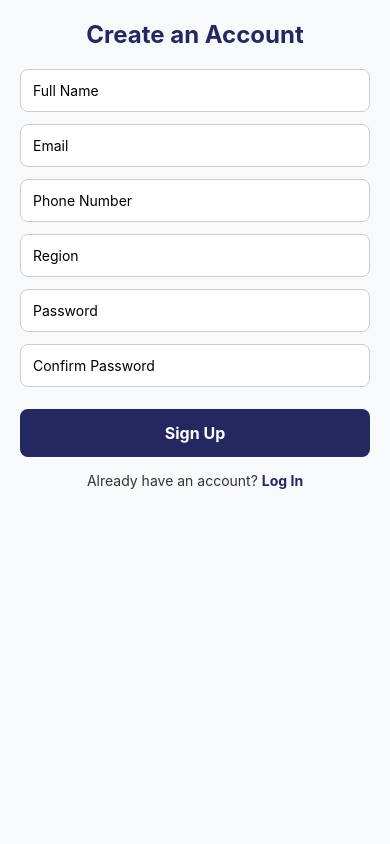
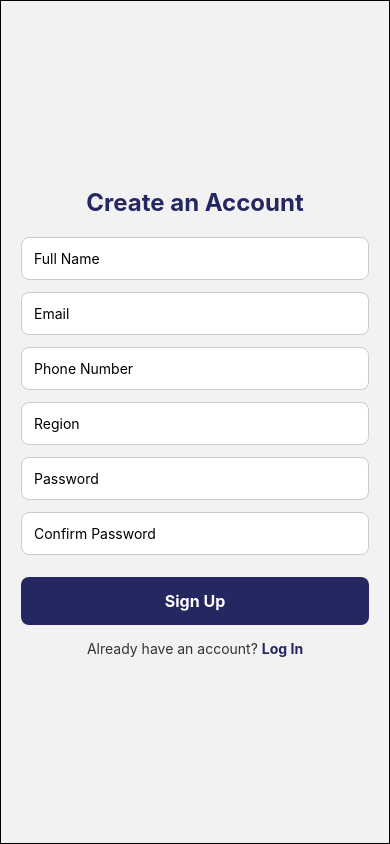
Before and after one commit to Sabelo-22/time_management, a React Native app in the folder MyProject/: screen /Signup in a window 390 px wide. Built offline with nearby package versions, Linux system fonts and the light colour scheme.

Commit message:
Adjusted login, signup and home page layout

```diff
--- a/MyProject/src/screens/DashbaordView.js
+++ b/MyProject/src/screens/DashbaordView.js
@@ -67,10 +67,11 @@ const DashboardView = () => {
   };
 
   return (
-    <SafeAreaView style={styles.safeArea}>
+
       <View style={styles.container}>
         {/* Notifications */}
         <Text style={styles.sectionTitle}>Notifications</Text>
+        <View>
         <FlatList
           data={notifications}
           keyExtractor={(item) => item.id}
@@ -87,6 +88,8 @@ const DashboardView = () => {
             </View>
           )}
         />
+        </View>
+
         <TouchableOpacity style={styles.viewMoreButton}>
           <Text style={styles.viewMoreButtonText}>View More Notifications</Text>
         </TouchableOpacity>
@@ -141,20 +144,20 @@ const DashboardView = () => {
           </View>
         </Modal>
       </View>
-    </SafeAreaView>
+
   );
 };
 
 export default DashboardView;
 
 const styles = StyleSheet.create({
-  safeArea: {
-    flex: 1,
-    backgroundColor: "#F8F9FA",
-  },
+
   container: {
     flex: 1,
     padding: 20,
+    justifyContent: "center",
+    borderWidth: 1,
+    borderColor: "red",
   },
   sectionTitle: {
     fontSize: 22,
--- a/MyProject/src/screens/Login.js
+++ b/MyProject/src/screens/Login.js
@@ -27,9 +27,9 @@ const LoginScreen = () => {
   };
 
   return (
-    <SafeAreaView style={styles.safeArea}>
-      <ScrollView contentContainerStyle={styles.scrollContainer}>
+
         <View style={styles.container}>
+            <Text style={styles.title}>WELCOME BACK</Text>
           <Text style={styles.title}>Log In</Text>
 
           <TextInput
@@ -61,8 +61,7 @@ const LoginScreen = () => {
             </Text>
           </TouchableOpacity>
         </View>
-      </ScrollView>
-    </SafeAreaView>
+
   );
 };
 
@@ -80,6 +79,8 @@ const styles = StyleSheet.create({
     flex: 1,
     alignItems: "center",
     paddingHorizontal: 20,
+      justifyContent:"center",
+    alignItems:"center"
   },
   title: {
     fontSize: 24,
--- a/MyProject/src/screens/SignupScreen.js
+++ b/MyProject/src/screens/SignupScreen.js
@@ -43,8 +43,8 @@ const SignupScreen = () => {
   };
 
   return (
-    <SafeAreaView style={styles.safeArea}>
-      <ScrollView contentContainerStyle={styles.scrollContainer}>
+
+
         <View style={styles.container}>
           <Text style={styles.title}>Create an Account</Text>
 
@@ -103,25 +103,30 @@ const SignupScreen = () => {
             </Text>
           </TouchableOpacity>
         </View>
-      </ScrollView>
-    </SafeAreaView>
+
+
   );
 };
 
 export default SignupScreen;
 
 const styles = StyleSheet.create({
-  safeArea: {
-    flex: 1,
-    backgroundColor: "#F8F9FA",
-  },
-  scrollContainer: {
-    paddingVertical: 20,
-  },
+  // safeArea: {
+  //   flex: 1,
+  //   backgroundColor: "#F8F9FA",
+
+  // },
+  // scrollContainer: {
+  //   paddingVertical: 20,
+  // },
   container: {
     flex: 1,
     alignItems: "center",
     paddingHorizontal: 20,
+    borderWidth: 1,
+    // borderColor: "red",
+    justifyContent:"center",
+    alignItems:"center"
   },
   title: {
     fontSize: 24,
```
